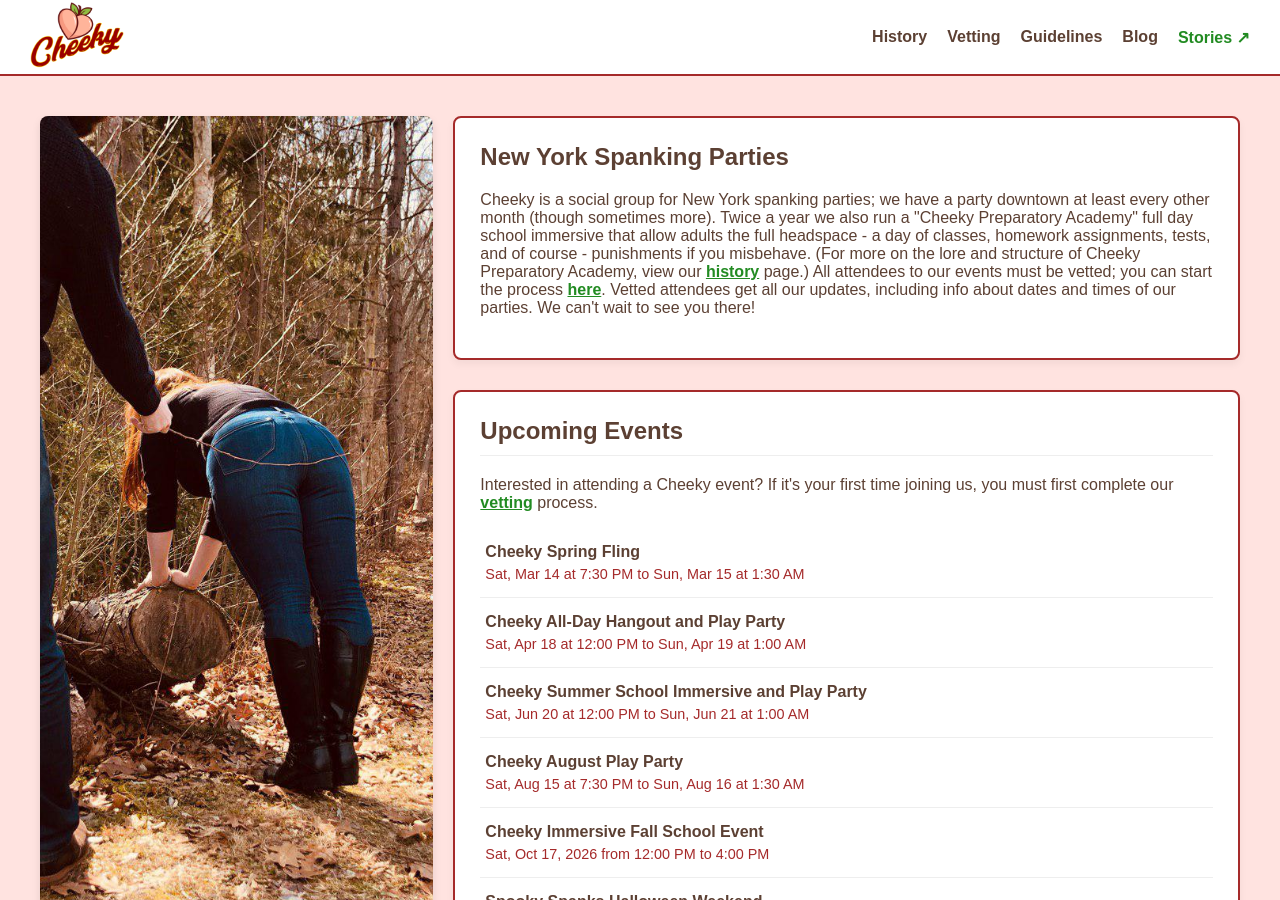
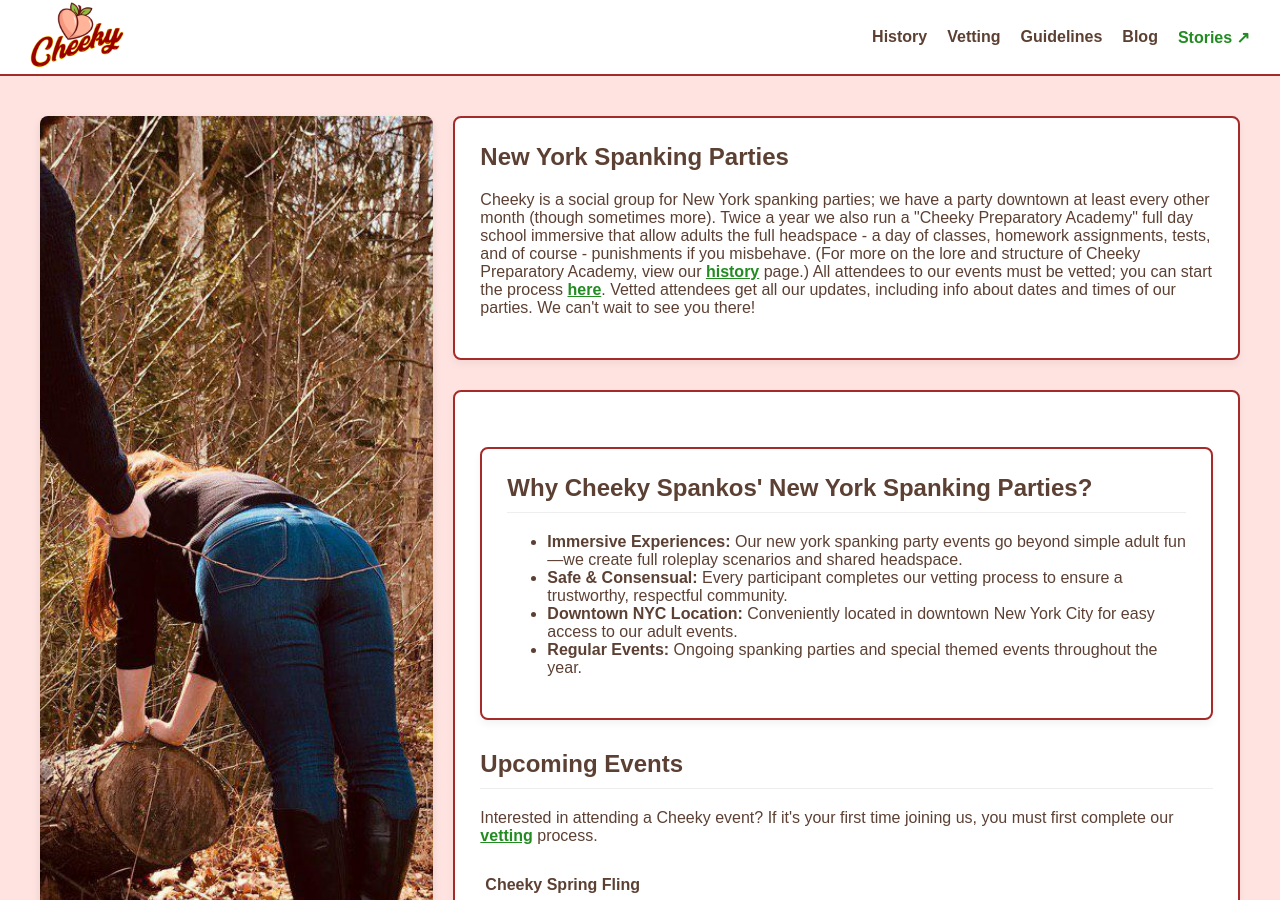
Before and after one commit to cheekyparties/cheekyparties.github.io, a Jekyll site: the page built from index.html, in a window 1280 px wide and 900 px high. Built offline with Jekyll 4.4.1, drawn with Linux system fonts in a browser that asks for light colours.

Commit message:
Add new section for Cheeky Spankos' events

```diff
--- a/index.html
+++ b/index.html
@@ -20,6 +20,16 @@ keywords: "new york spanking party, NYC spanking events, spanking parties NYC, a
             <p>Cheeky is a social group for New York spanking parties; we have a party downtown at least every other month (though sometimes more). Twice a year we also run a "Cheeky Preparatory Academy" full day school immersive that allow adults the full headspace - a day of classes, homework assignments, tests, and of course - punishments if you misbehave. (For more on the lore and structure of Cheeky Preparatory Academy, view our <a href="/pages/history">history</a> page.) All attendees to our events must be vetted; you can start the process <a href="https://docs.google.com/forms/d/e/1FAIpQLSfNyt1Ty9pTPrYPeCptPrzoVUZkw4NT6I0dSMZNnmw-3E1RwQ/viewform">here</a>. Vetted attendees get all our updates, including info about dates and times of our parties. We can't wait to see you there!</p>
         </div>
         <div class="events-container">
+
+            <div class="content-box">
+    <h2>Why Cheeky Spankos' New York Spanking Parties?</h2>
+    <ul>
+        <li><strong>Immersive Experiences:</strong> Our new york spanking party events go beyond simple adult fun—we create full roleplay scenarios and shared headspace.</li>
+        <li><strong>Safe & Consensual:</strong> Every participant completes our vetting process to ensure a trustworthy, respectful community.</li>
+        <li><strong>Downtown NYC Location:</strong> Conveniently located in downtown New York City for easy access to our adult events.</li>
+        <li><strong>Regular Events:</strong> Ongoing spanking parties and special themed events throughout the year.</li>
+    </ul>
+</div>
             <h2>Upcoming Events</h2>
             <p>Interested in attending a Cheeky event? If it's your first time joining us, you must first complete our <a href="/pages/vetting">vetting</a> process.</p>
             <div class="events-list">
```
